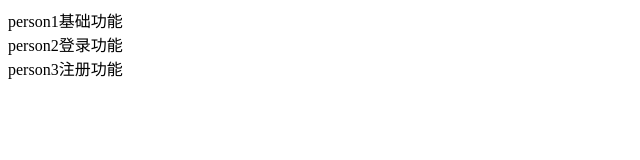
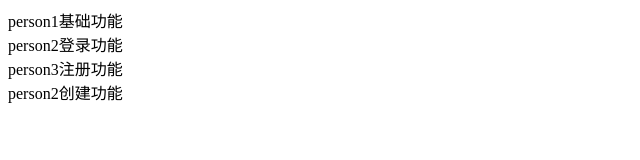
Before and after one commit to youjingkun/myFirst, a plain HTML site: page index.html in a window 1280 px wide. Shown: the whole page, without its empty margins (0-640 px from the left). Drawn offline with Linux system fonts and the light colour scheme.

Commit message:
person2创建功能

```diff
--- a/index.html
+++ b/index.html
@@ -10,5 +10,6 @@
   <div>person1基础功能</div>
   <div>person2登录功能</div>
   <div>person3注册功能</div>
+  <div>person2创建功能</div>
 </body>
 </html>
```
